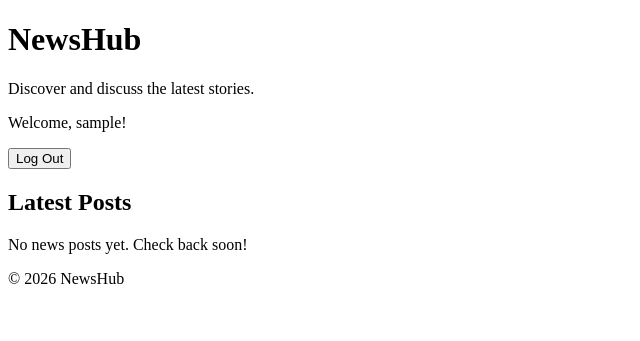
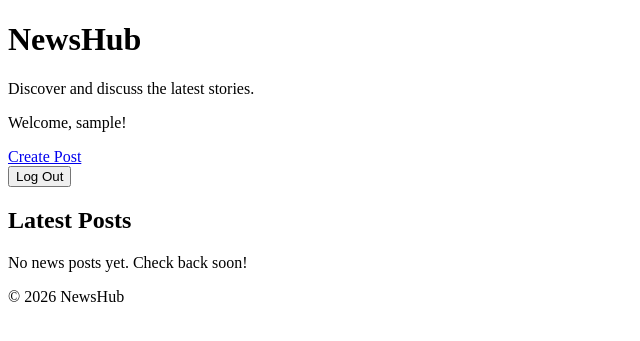
Before and after one commit to CMQ1996/PP4-, a Django app: page / in a window 1280 px wide. Shown: the top 341 px of the page, without its empty margins (0-640 px from the left). Run offline with Django 5.2, Linux system fonts and the light colour scheme; the visitor is signed in with stand-in values (Sample User, id 1); data that the repository does not hold is empty.

Commit message:
create post function for users

```diff
--- a/news/templates/news/post_list.html
+++ b/news/templates/news/post_list.html
@@ -14,6 +14,8 @@
         <nav>
             {% if user.is_authenticated %}
                 <p>Welcome, {{ user.username }}!</p>
+
+                <a href="{% url 'post_create' %}">Create Post</a>
 
                 <form method="post" action="{% url 'account_logout' %}">
                     {% csrf_token %}
--- a/news/urls.py
+++ b/news/urls.py
@@ -1,7 +1,9 @@
+
 from django.urls import path
 from . import views
 
 urlpatterns = [
     path('', views.post_list, name='post_list'),
+    path('post/create/', views.post_create, name='post_create'),
     path('post/<int:pk>/', views.post_detail, name='post_detail'),
 ]
--- a/news/views.py
+++ b/news/views.py
@@ -1,6 +1,9 @@
 
-from django.shortcuts import render, get_object_or_404
+from django.shortcuts import render, get_object_or_404, redirect
+from django.contrib.auth.decorators import login_required
+
 from .models import Post
+from .forms import PostForm
 
 
 def post_list(request):
@@ -11,3 +14,20 @@ def post_list(request):
 def post_detail(request, pk):
     post = get_object_or_404(Post, pk=pk)
     return render(request, 'news/post_detail.html', {'post': post})
+
+
+@login_required
+def post_create(request):
+    if request.method == 'POST':
+        form = PostForm(request.POST)
+
+        if form.is_valid():
+            post = form.save(commit=False)
+            post.author = request.user
+            post.save()
+
+            return redirect('post_detail', pk=post.pk)
+    else:
+        form = PostForm()
+
+    return render(request, 'news/post_form.html', {'form': form})
```
Also changed, not shown: news/forms.py (added, +8 -0 lines), news/templates/post_form.html (added, +31 -0 lines).
